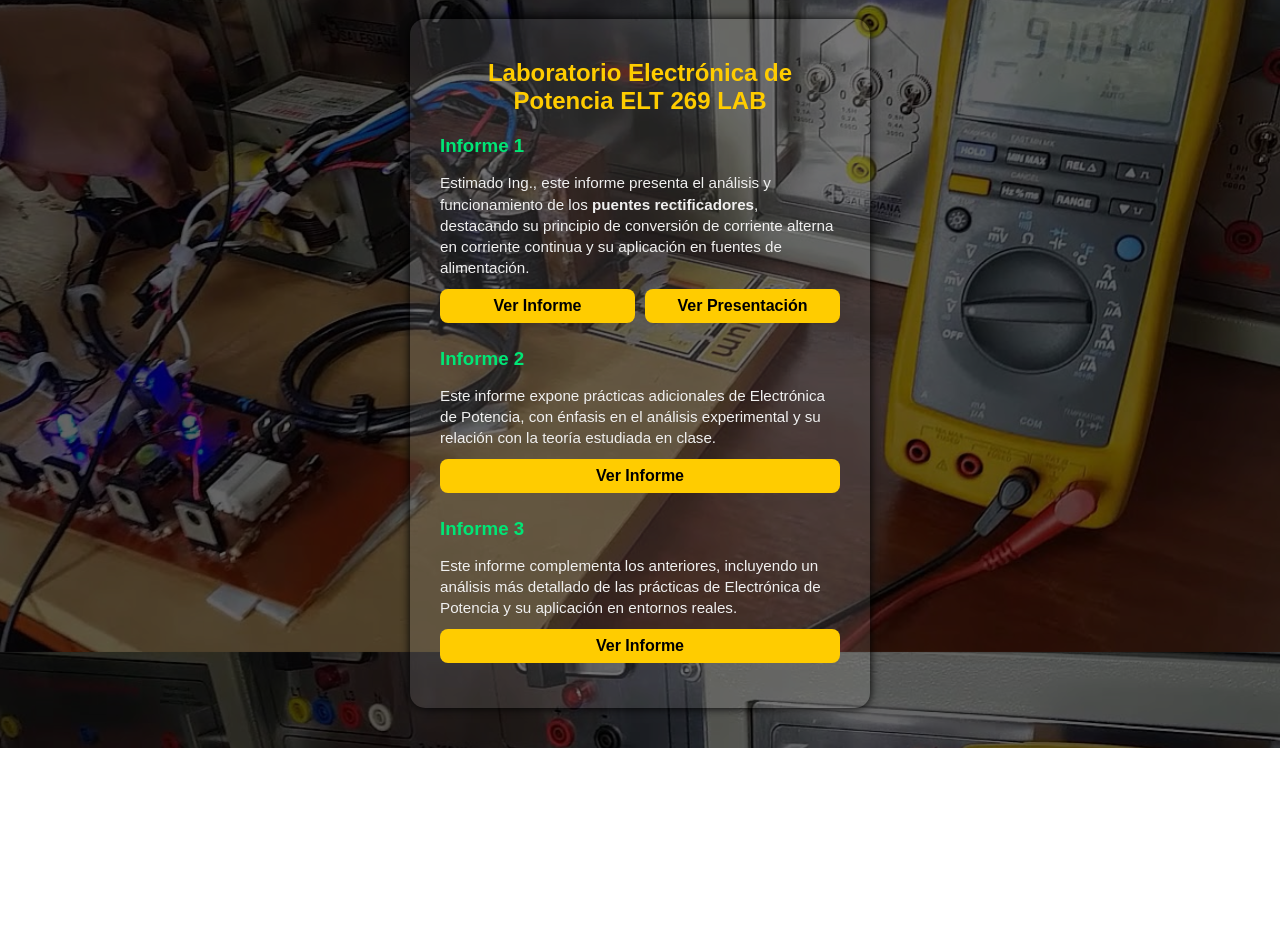
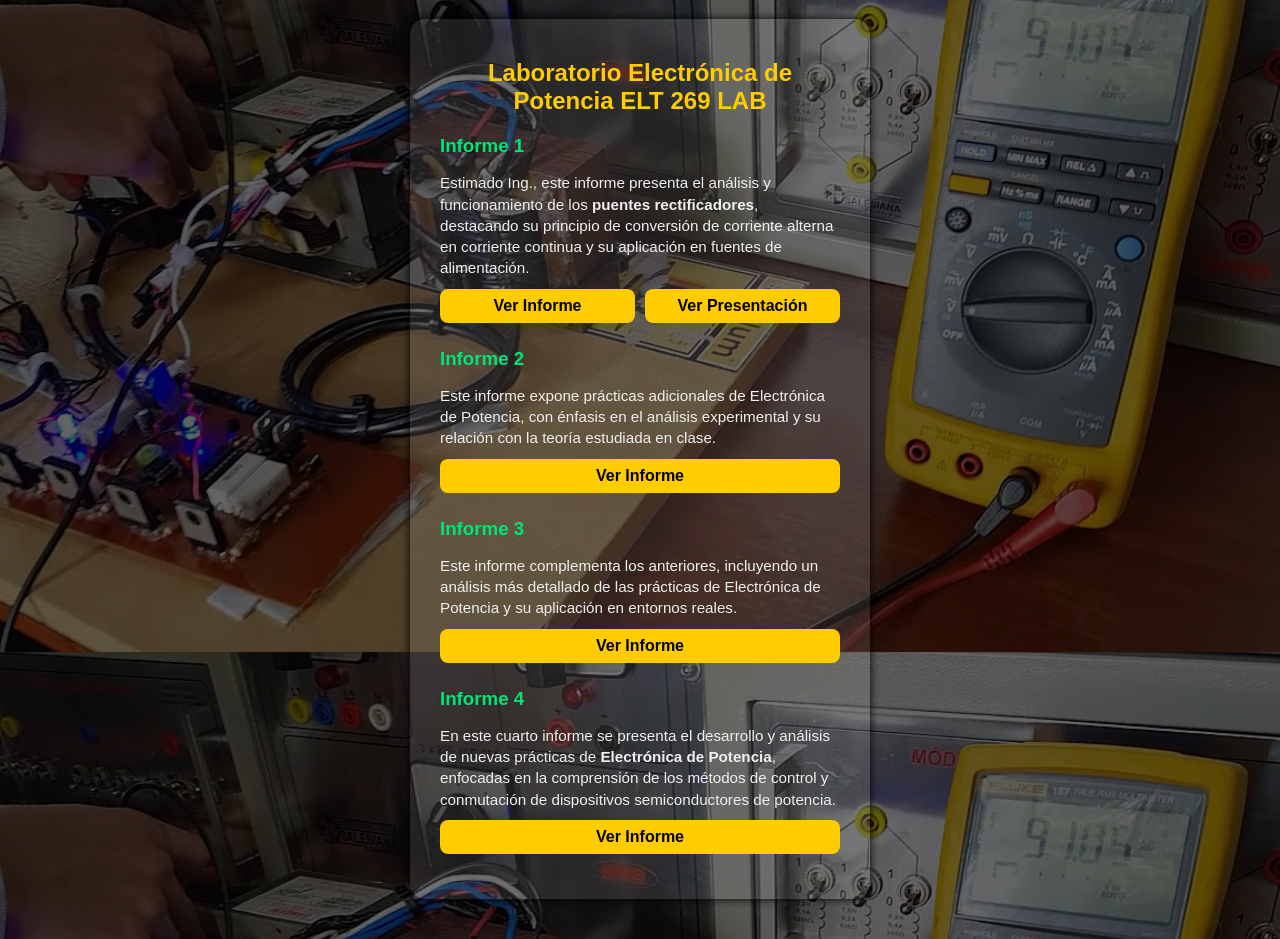
Before and after one commit to mauri-og4/mauri-og4.github.io, a plain HTML site: page index.html in a window 1280 px wide. Shown: the part 148-1087 px from the top of the page. Before the commit the page ends 896 px from the top, so only its background shows below. Drawn offline with Linux system fonts and the light colour scheme.

Commit message:
Initial Commit

```diff
--- a/index.html
+++ b/index.html
@@ -23,11 +23,9 @@
             de corriente alterna en corriente continua y su aplicación en fuentes de alimentación.
           </p>
           <div class="botones">
-            <!-- Enlace al informe en Google Docs -->
             <a href="https://docs.google.com/document/d/13tBvNMv3QssZ59naB4xxZRlHydk0UFiBJuLDNBERb7E/edit?usp=sharing" target="_blank">
               Ver Informe
             </a>
-            <!-- Enlace a la presentación en Canva -->
             <a href="https://www.canva.com/design/DAGypgE8FPc/jbNqWYbrwg2-ulMjfQarPw/edit?utm_content=DAGypgE8FPc&utm_campaign=designshare&utm_medium=link2&utm_source=sharebutton" target="_blank">
               Ver Presentación
             </a>
@@ -48,7 +46,7 @@
           </div>
         </div>
 
-        <!-- Informe 3 (nuevo doc) -->
+        <!-- Informe 3 -->
         <div class="informe">
           <h3>Informe 3</h3>
           <p>
@@ -62,6 +60,22 @@
           </div>
         </div>
 
+        <!-- Informe 4 (nuevo) -->
+        <div class="informe">
+          <h3>Informe 4</h3>
+          <p>
+            En este cuarto informe se presenta el desarrollo y análisis de nuevas prácticas de
+            <strong>Electrónica de Potencia</strong>, enfocadas en la comprensión de los métodos
+            de control y conmutación de dispositivos semiconductores de potencia.
+          </p>
+          <div class="botones">
+            <a href="https://docs.google.com/document/d/1Zd4hVSQu0c6PB7vIRrndIyfEV81gLl6BtMgcRX7oHMU/edit?tab=t.0" target="_blank">
+              Ver Informe
+            </a>
+            <!-- Si tienes una presentación para este informe, puedes agregar otro enlace -->
+          </div>
+        </div>
+
       </div>
 
     </div>
```
